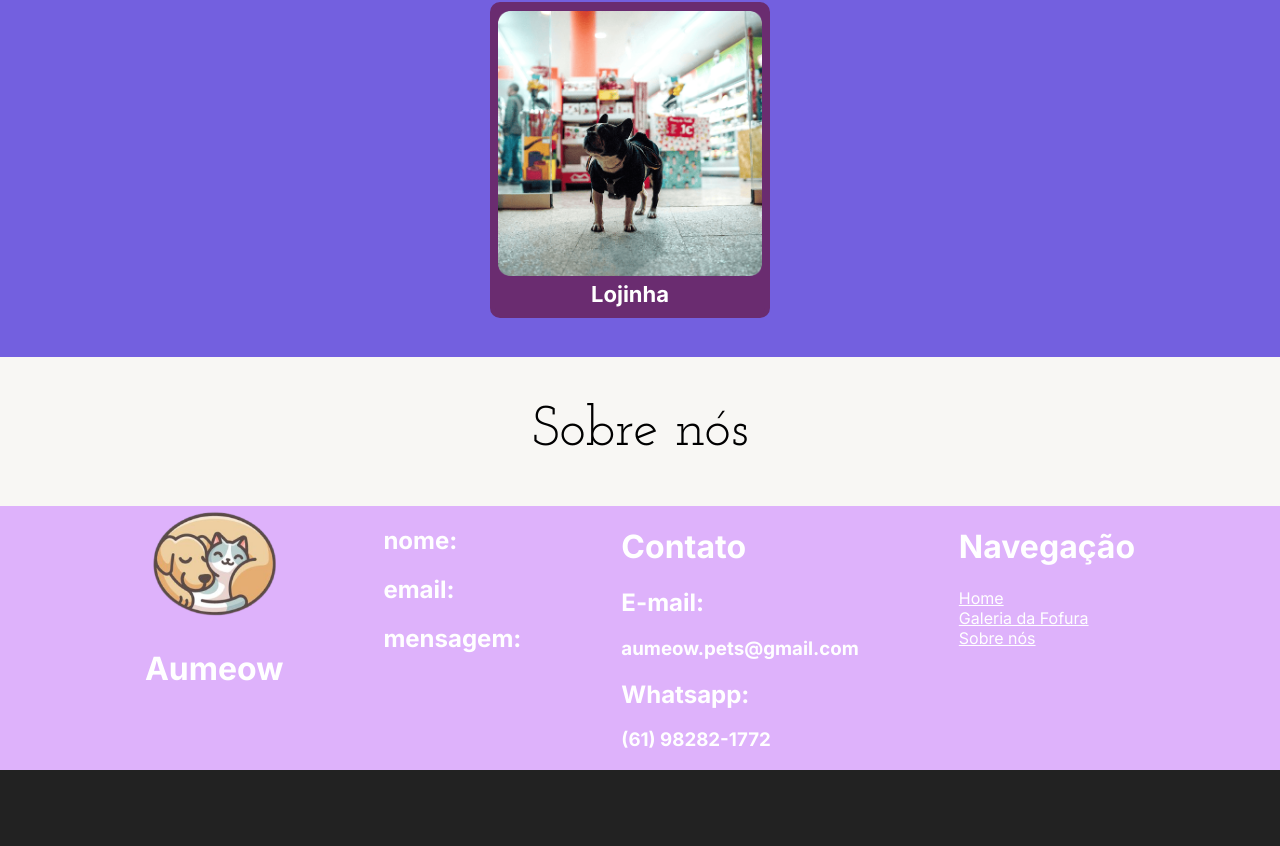
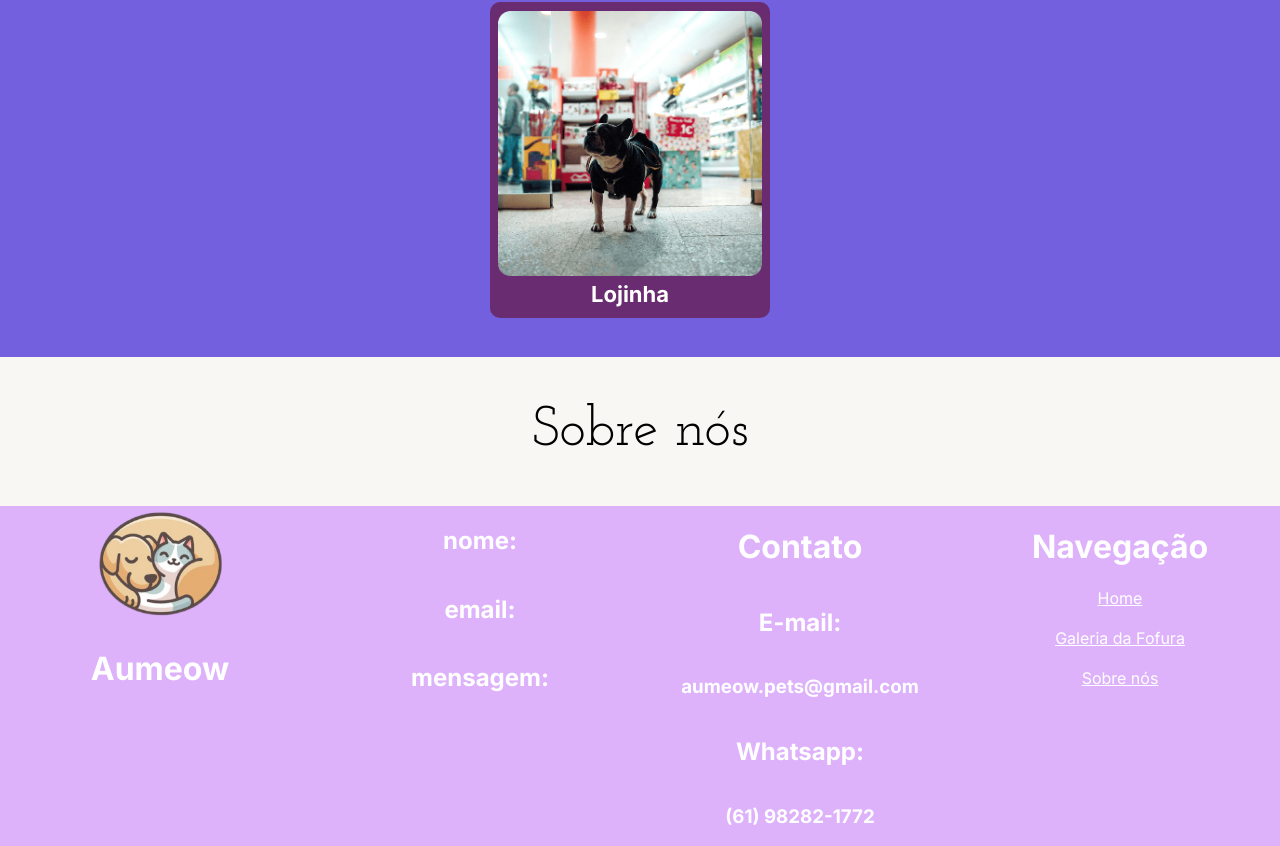
Before and after one commit to lucasshibata/aumeow_web, a React (Create React App) app: page / in a window 1280 px wide. Shown: the part 956-1802 px from the top of the page. Before the commit the page ends 1726 px from the top, so only its background shows below. Built offline with nearby package versions, Linux system fonts and the light colour scheme.

Commit message:
ajustes na tela inicial

```diff
--- a/src/components/firebase/Firebase.tsx
+++ b/src/components/firebase/Firebase.tsx
@@ -1,5 +1,5 @@
-import { initializeApp } from "firebase/app";
-import { getAuth } from "firebase/auth";
+import {initializeApp} from "firebase/app";
+import { getAuth, signInWithEmailAndPassword} from "firebase/auth";
 
 const firebaseConfig = {
     apiKey: "AIzaSyCMRhy9y4iEakKfCje4Y04d7JyhIKlWnz4",
@@ -10,7 +10,7 @@ const firebaseConfig = {
     messagingSenderId: "593862275677",
     appId: "1:593862275677:web:39859722ee696afb1053b4"
 };
-const app = initializeApp(firebaseConfig);
-const auth = getAuth(app);
+const aplication = initializeApp(firebaseConfig);
+const auth = getAuth(aplication);
 
-export {app, auth};
+export {auth, signInWithEmailAndPassword};
--- a/src/components/layout/Footer.tsx
+++ b/src/components/layout/Footer.tsx
@@ -3,43 +3,47 @@ import RenderLogo from "./RenderLogo";
 import { Link } from "react-router-dom";
 
 export default function Footer(){
-    const styles = {
-        container:{
-            backgroundColor: '#DEB2FB',
-            display: 'flex',
-            justifyContent: 'center',
-            gap:100
-        },
-        content:{
+    const stylesContainer:React.CSSProperties = {
+        backgroundColor: '#DEB2FB',
+        display: 'flex',
+        justifyContent: 'center',
 
-        },
-        texto:{
-            color: 'white'
-        }
     }
+    const stylesContent:React.CSSProperties = {
+        display:'flex',
+        flexDirection: "column",
+        alignItems:"center",
+        flexGrow: 1,
+        flex: '30%',
+        boxSizing: 'border-box'
+    }
+    const stylesText:React.CSSProperties = {
+        color: 'white'
+    }
+
     return(
-        <footer className="Footer" style={styles.container}>
-            <div style={styles.content}>
+        <footer className="Footer" style={stylesContainer}>
+            <div style={stylesContent}>
                 <RenderLogo/>
                 <h1>Aumeow</h1>
             </div>
-            <div style={styles.content}>
+            <div style={stylesContent}>
                 <h2>nome:</h2>
                 <h2>email:</h2>
                 <h2>mensagem:</h2>
             </div>
-            <div style={styles.content}>
+            <div style={stylesContent}>
                 <h1>Contato</h1>
                 <h2>E-mail:</h2>
                 <h3>aumeow.pets@gmail.com</h3>
                 <h2>Whatsapp:</h2>
                 <h3>(61) 98282-1772</h3>
             </div>
-            <div style={styles.content}>
+            <div style={stylesContent}>
                 <h1>Navegação</h1>
-                <Link to='/login' style={styles.texto}>Home</Link><br/>
-                <Link to='/login' style={styles.texto}>Galeria da Fofura</Link><br/>
-                <Link to='/login' style={styles.texto}>Sobre nós</Link>
+                <Link to='/login' style={stylesText}>Home</Link><br/>
+                <Link to='/login' style={stylesText}>Galeria da Fofura</Link><br/>
+                <Link to='/login' style={stylesText}>Sobre nós</Link>
             </div>
         </footer>
     )
--- a/src/components/screens/Login.tsx
+++ b/src/components/screens/Login.tsx
@@ -10,18 +10,17 @@ import RenderLogo from '../layout/RenderLogo';
 import { FaInstagram } from 'react-icons/fa';
 import TitleBusiness from '../layout/TitleBusiness';
 import { useForm } from 'react-hook-form';
-import {getAuth, signInWithEmailAndPassword} from 'firebase/auth';
 import { useNavigate } from 'react-router-dom';
+import {auth, signInWithEmailAndPassword} from '../firebase/Firebase'
 
 
 export default function Login(props:any){
-	const firebase = props.firebase
 	const navigate = useNavigate()
 	const {register, handleSubmit} = useForm();
 
 	function signIn(data:any){
 		console.log(data);
-		signInWithEmailAndPassword(firebase, data.loginEmail, data.loginPassword).then(()=>{
+		signInWithEmailAndPassword(auth, data.loginEmail, data.loginPassword).then(()=>{
 			console.log('login com sucesso');
 			alert("login com sucesso");
 			navigate("/")
--- a/src/components/screens/TelaInicial.css
+++ b/src/components/screens/TelaInicial.css
@@ -62,7 +62,7 @@
     display: flex;
     flex-direction: row;
     justify-content: space-around;
-    width: 100vw;
+    width: 100%;
     flex-wrap: wrap;
     margin-bottom: 15px;
 }
@@ -76,7 +76,6 @@
   display: flex;
   justify-content: center;
   align-items: center;
-  gap: 100px;
 }
 .TelaInicial .Article3 .Div2{
   color: black;
```
